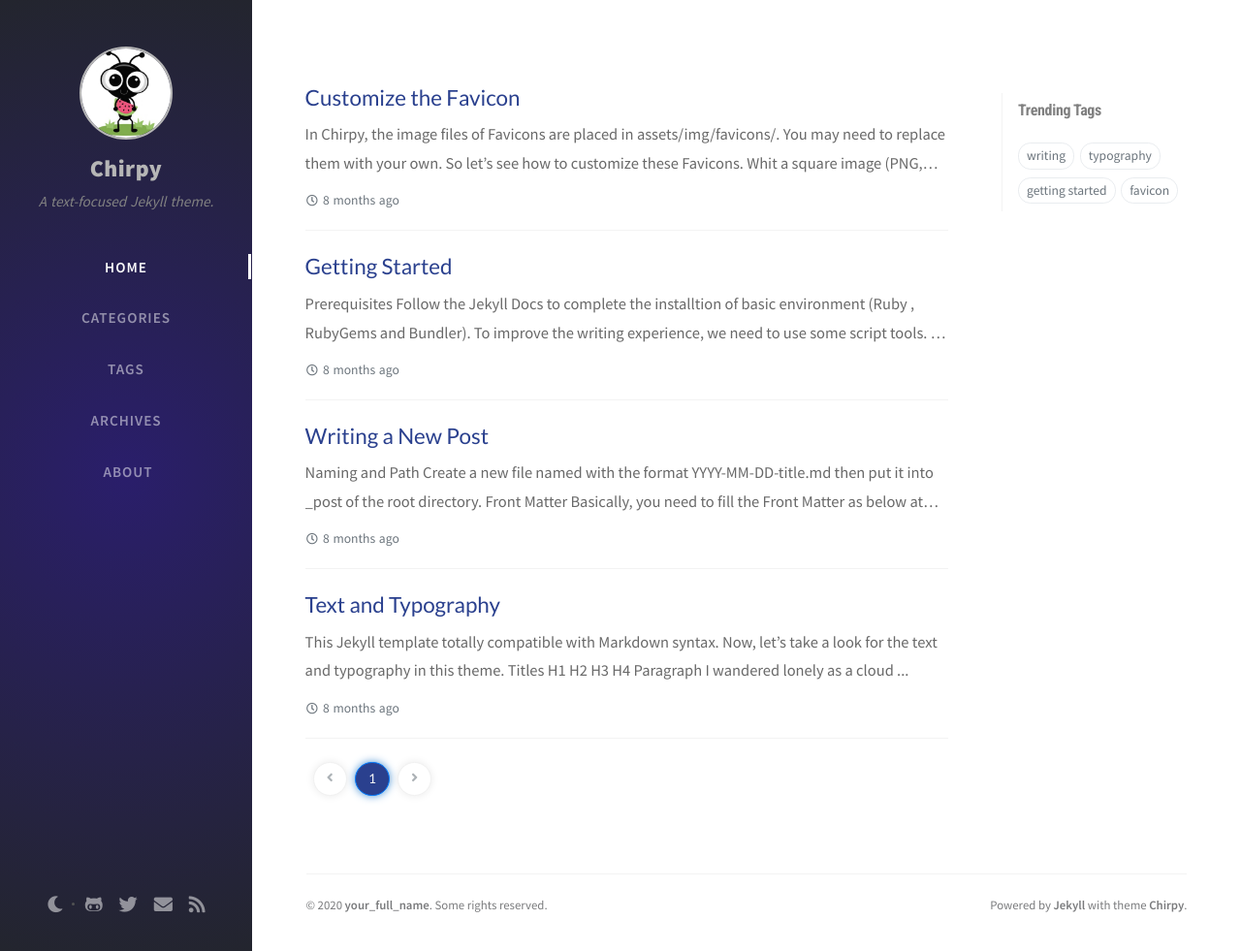
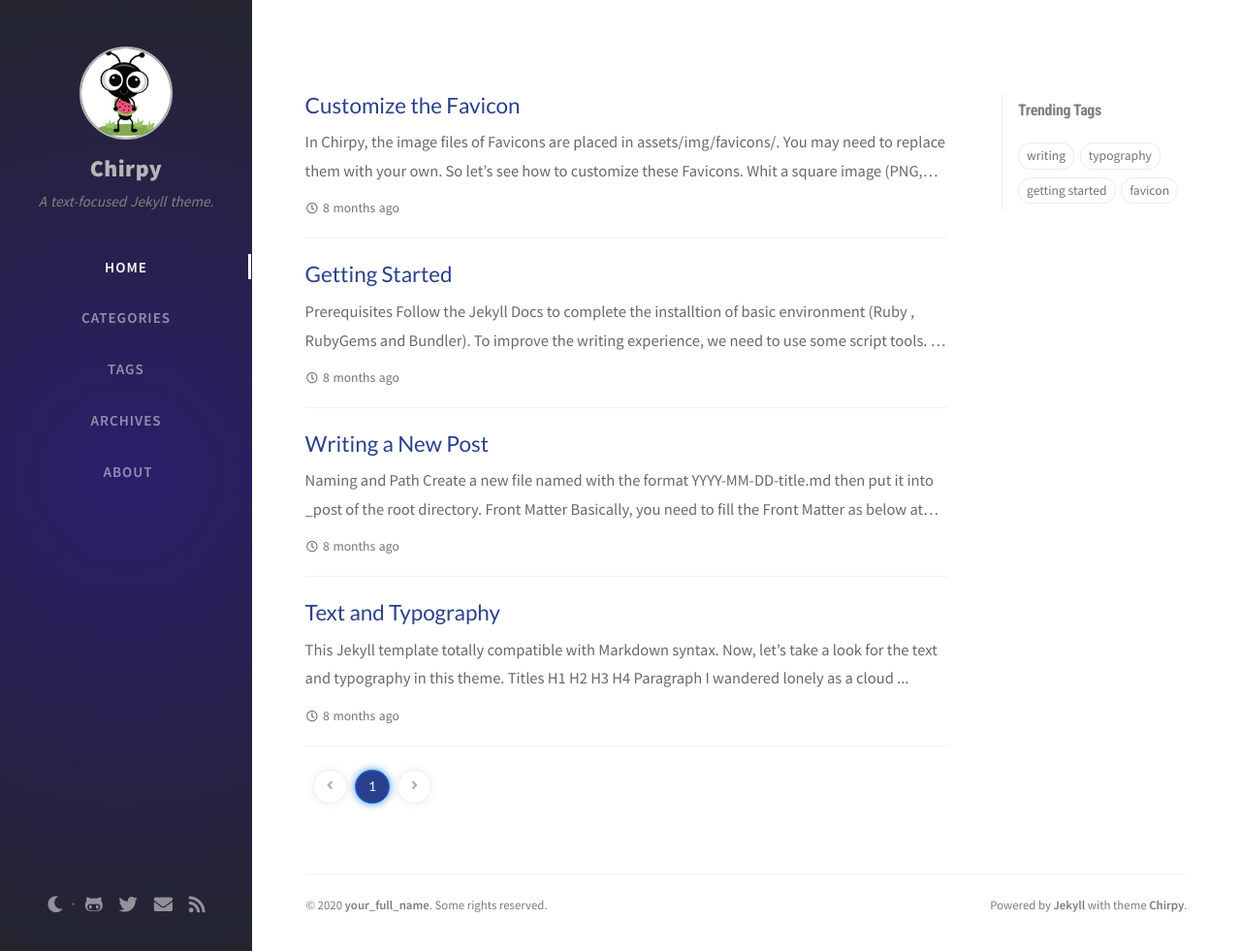
Before and after one commit to nicetrykiddo/writeups, a Jekyll site: the page built from index.html, in a window 1280 px wide and 981 px high. Shown: the whole window at 97% size. Built offline with Jekyll 4.4.1, drawn with Linux system fonts in a browser that asks for light colours; nearby versions of some CDN libraries; the list of posts is cut into pages by our own code; comment, search, counter and statistics services are not loaded.

Commit message:
Optimized the home page layout.
for tablet and above

```diff
--- a/assets/css/home.scss
+++ b/assets/css/home.scss
@@ -112,6 +112,11 @@
 
 /* Sidebar is visible */
 @media all and (min-width: 831px) {
+
+  #post-list {
+    margin-top: 1.5rem;
+  }
+
   .pagination {
     font-size: .85rem;
   }
```
